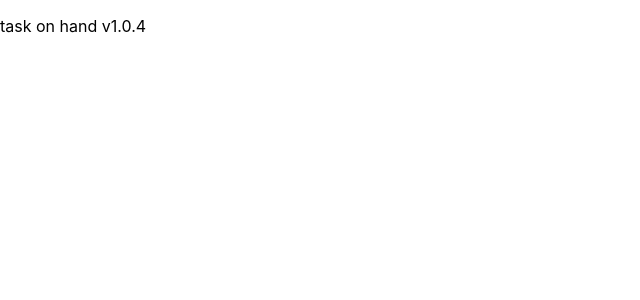
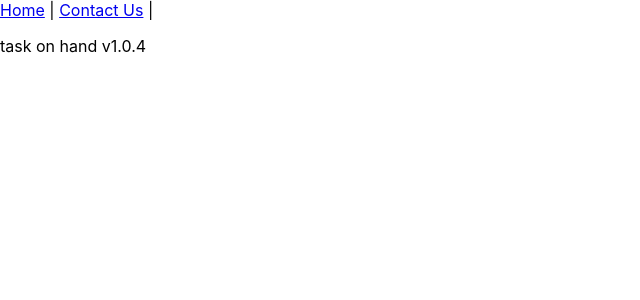
Before and after one commit to Gangsteroflove-arch/demo-react-app-v02, a React (Create React App) app in the folder react-app-v02/: page / in a window 1280 px wide. Shown: the top 300 px of the page, without its empty margins (0-640 px from the left). Built offline with nearby package versions, Linux system fonts and the light colour scheme.

Commit message:
update react demo app 2

```diff
--- a/react-app-v02/src/App.js
+++ b/react-app-v02/src/App.js
@@ -3,12 +3,14 @@
 import {HashRouter, Routes, Route} from "react-router-dom"
 import Home from "./components/home";
 import ContactUs from "./components/contactus";
-
+import NavBar from "./components/navbar";
 
 function App() {
   return (
     <>
+
       <HashRouter>
+        <NavBar/>
         <Routes>
          <Route path="/" element={<Home/>}/>
          <Route path="/contactus" element={<ContactUs/>}/>
--- a/react-app-v02/src/components/NavBar.js
+++ b/react-app-v02/src/components/NavBar.js
@@ -0,0 +1,15 @@
+import { Link } from "react-router-dom";
+
+function NavBar()
+{
+    return (
+      <>
+        <nav>
+            <Link to="/">Home</Link> {" |  "}
+            <Link to="/contactus">Contact Us</Link> {" |  "}
+        </nav>
+      </>
+    );
+ }
+
+  export default NavBar;
```
